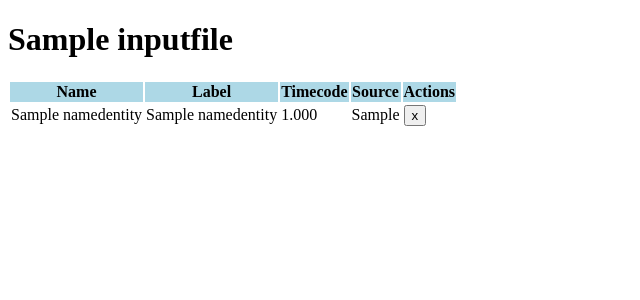
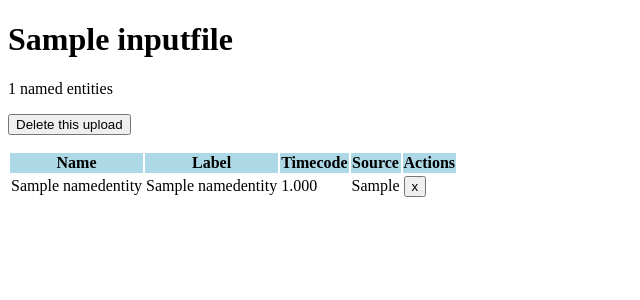
Before and after one commit to marcaltmann/ner-manager, a Django app: page /files/1/ in a window 1280 px wide. Shown: the top 300 px of the page, without its empty margins (0-640 px from the left). Run offline with Django 5.2, Linux system fonts and the light colour scheme; tables that the repository leaves empty hold one stand-in row (values such as "Sample post").

Commit message:
Implement deletion of files

```diff
--- a/core/templates/core/file_detail.html
+++ b/core/templates/core/file_detail.html
@@ -2,6 +2,17 @@
 
 {% block main %}
     <h1>{{ file.name }}</h1>
+
+    <p>
+        {{ entities|length }} named entities
+    </p>
+
+    <form method="POST" action="{% url 'file_delete' file.id %}">
+        {% csrf_token %}
+        <p>
+            <button type="submit">Delete this upload</button>
+        </p>
+    </form>
 
     <table>
         <thead>
--- a/core/urls.py
+++ b/core/urls.py
@@ -7,4 +7,5 @@ urlpatterns = [
     path('upload/', views.upload, name='upload'),
     path('files/', views.file_index, name="file_index"),
     path('files/<int:pk>/', views.file_detail, name='file_detail'),
+    path('files/<int:pk>/delete', views.file_delete, name='file_delete'),
 ]
--- a/core/views.py
+++ b/core/views.py
@@ -67,3 +67,10 @@ def file_detail(request, pk):
         "entities": input_file.namedentity_set.order_by("name", "timecode"),
     }
     return render(request, "core/file_detail.html", context)
+
+
+def file_delete(request, pk):
+    input_file = get_object_or_404(InputFile, pk=pk)
+    input_file.delete()
+    path = reverse('file_index')
+    return HttpResponseRedirect(path)
```
